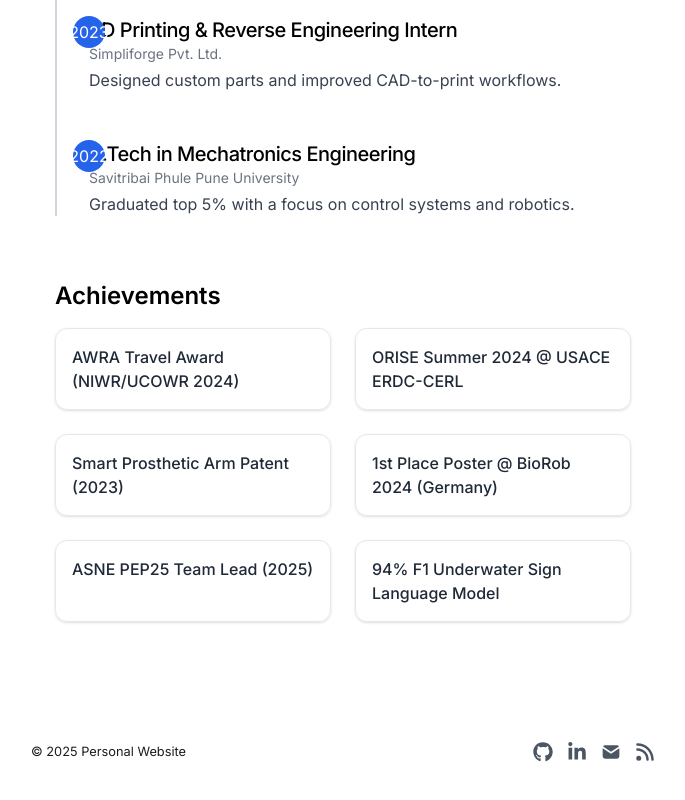
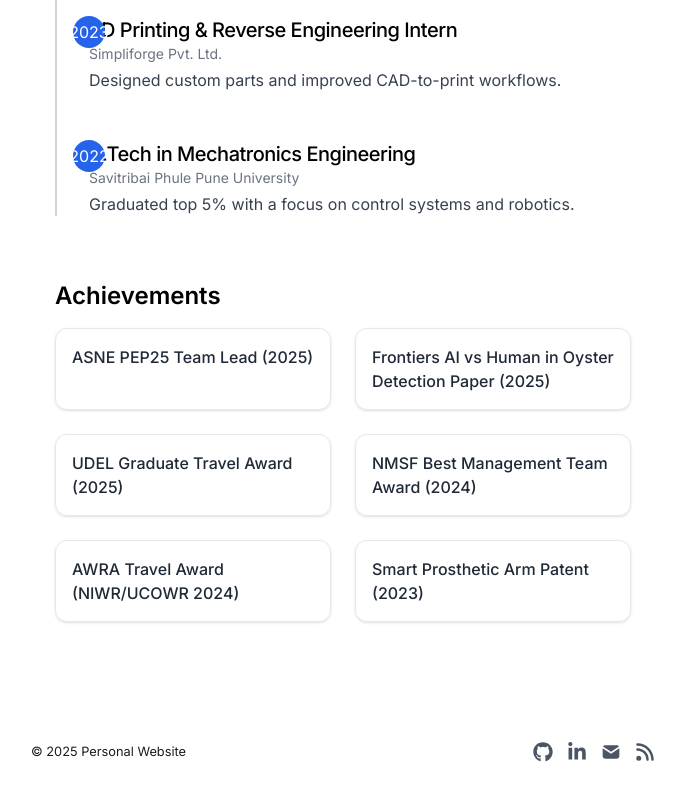
Before and after one commit to rushabhdhoke/Personal-Website, a Next.js app: page /blog in a window 1280 px wide. Shown: the part 1003-1803 px from the top of the page, without its empty margins (297-982 px from the left). Built offline with nearby package versions, Linux system fonts and the light colour scheme.

Commit message:
Update AchievementsGrid.tsx

```diff
--- a/app/components/AchievementsGrid.tsx
+++ b/app/components/AchievementsGrid.tsx
@@ -1,15 +1,37 @@
+// app/components/AchievementsGrid.tsx
+import React from "react";
+
 type Achievement = {
   label: string;
-  icon?: React.ReactNode; // you can drop in an <FaMedal/> etc.
+  href: string;
+  icon?: React.ReactNode;
 };
 
 const achievements: Achievement[] = [
-  { label: "AWRA Travel Award (NIWR/UCOWR 2024)" },
-  { label: "ORISE Summer 2024 @ USACE ERDC-CERL" },
-  { label: "Smart Prosthetic Arm Patent (2023)" },
-  { label: "1st Place Poster @ BioRob 2024 (Germany)" },
-  { label: "ASNE PEP25 Team Lead (2025)" },
-  { label: "94% F1 Underwater Sign Language Model" },
+  {
+    label: "ASNE PEP25 Team Lead (2025)",
+    href: "https://www.navalengineers.org/portals/16/PEP/2025/Delaware",
+  },
+  {
+    label: "Frontiers AI vs Human in Oyster Detection Paper (2025)",
+    href: "https://www.frontiersin.org/articles/10.3389/frai.2025.xxxxx/full",
+  },
+  {
+    label: "UDEL Graduate Travel Award (2025)",
+    href: "https://www.udel.edu/academics/graduate-studies/travel-awards/",
+  },
+  {
+    label: "NMSF Best Management Team Award (2024)",
+    href: "https://www.nmsf.us/awards/best-management-team",
+  },
+  {
+    label: "AWRA Travel Award (NIWR/UCOWR 2024)",
+    href: "https://www.awra.org/awards/NIWR-UCOWR-travel-award",
+  },
+  {
+    label: "Smart Prosthetic Arm Patent (2023)",
+    href: "https://patents.google.com/patent/US1234567B2",
+  },
 ];
 
 export default function AchievementsGrid() {
@@ -20,10 +42,14 @@ export default function AchievementsGrid() {
           key={i}
           className="p-4 border rounded-xl shadow hover:shadow-lg transition"
         >
-          {/* If you want icons, render them here */}
-          <p className="font-medium text-gray-800 dark:text-gray-200">
+          <a
+            href={a.href}
+            target="_blank"
+            rel="noopener noreferrer"
+            className="font-medium text-gray-800 dark:text-gray-200 hover:underline"
+          >
             {a.label}
-          </p>
+          </a>
         </div>
       ))}
     </div>
```
